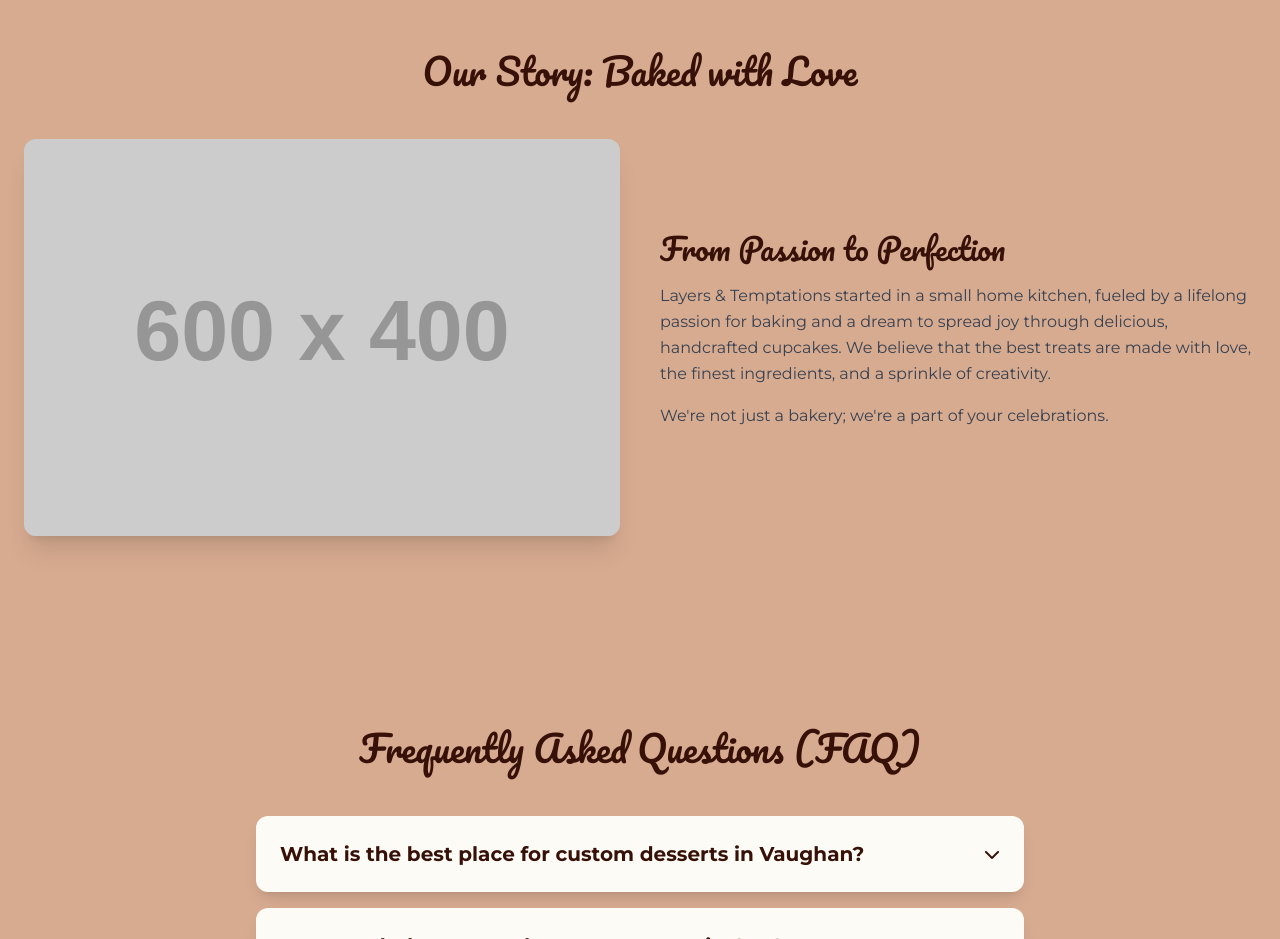
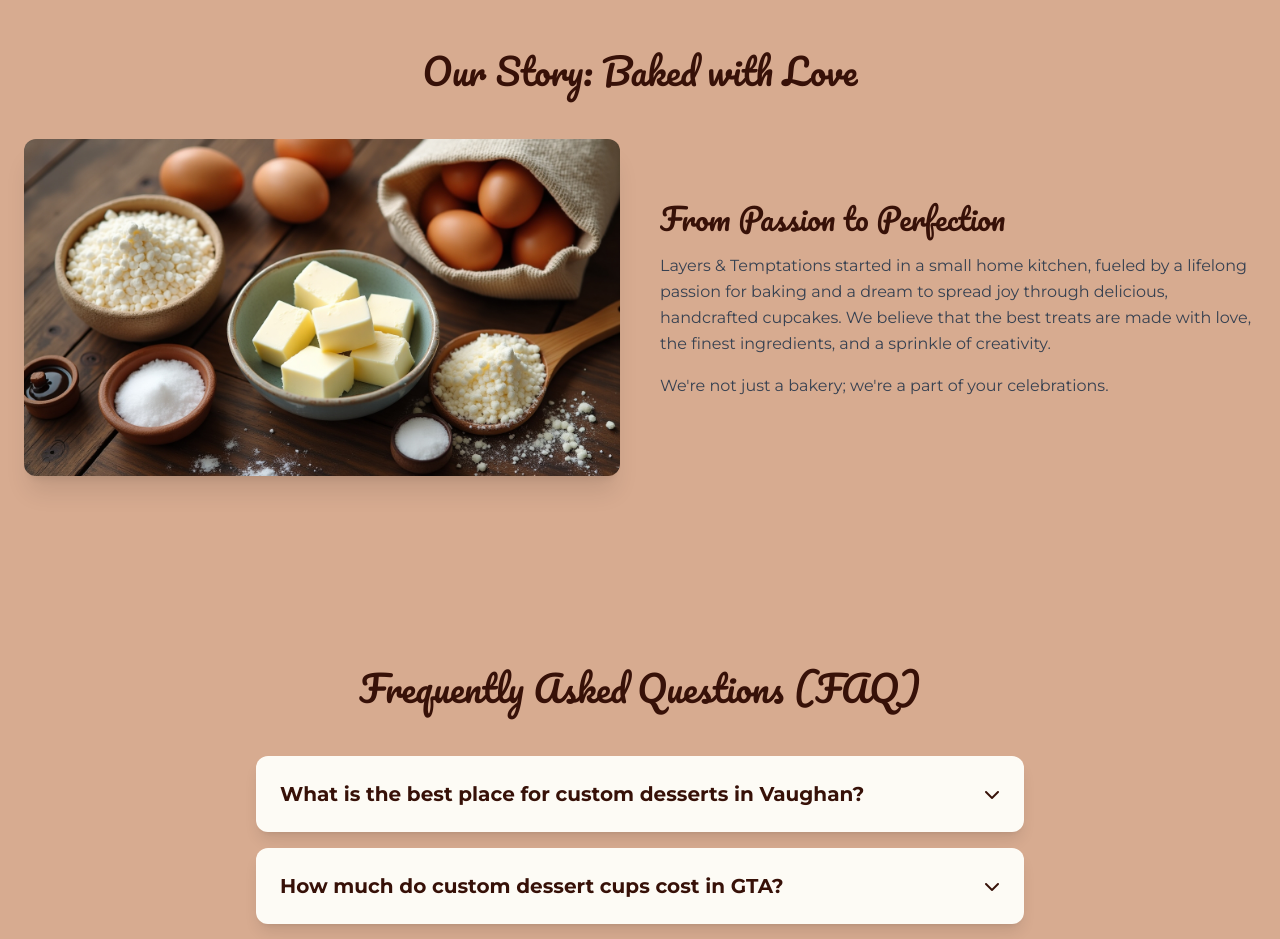
Before and after one commit to layers-and-temptations/main-site, a website: page index.html in a window 1280 px wide. Shown: the part 4580-5519 px from the top of the page. Drawn offline with nearby package versions, Linux system fonts and the light colour scheme; placeholder pictures from the web are drawn by us.

Commit message:
Change baking process photo

```diff
--- a/index.html
+++ b/index.html
@@ -448,7 +448,7 @@
         </h2>
         <div class="flex flex-col md:flex-row items-center gap-10">
           <div class="md:w-1/2" data-aos="fade-right" data-aos-duration="1000">
-            <img src="https://placehold.co/600x400/F5F5DC/7B3F00?text=Our+Team+Baking" alt="Our Team Baking"
+            <img src="resources/events/baking-dessert.jpg" alt="Our Team Baking"
               class="rounded-xl shadow-xl w-full" />
           </div>
           <div class="md:w-1/2" data-aos="fade-left" data-aos-duration="1000">
```
Also changed, not shown: resources/events/baking-dessert.jpg (added).
